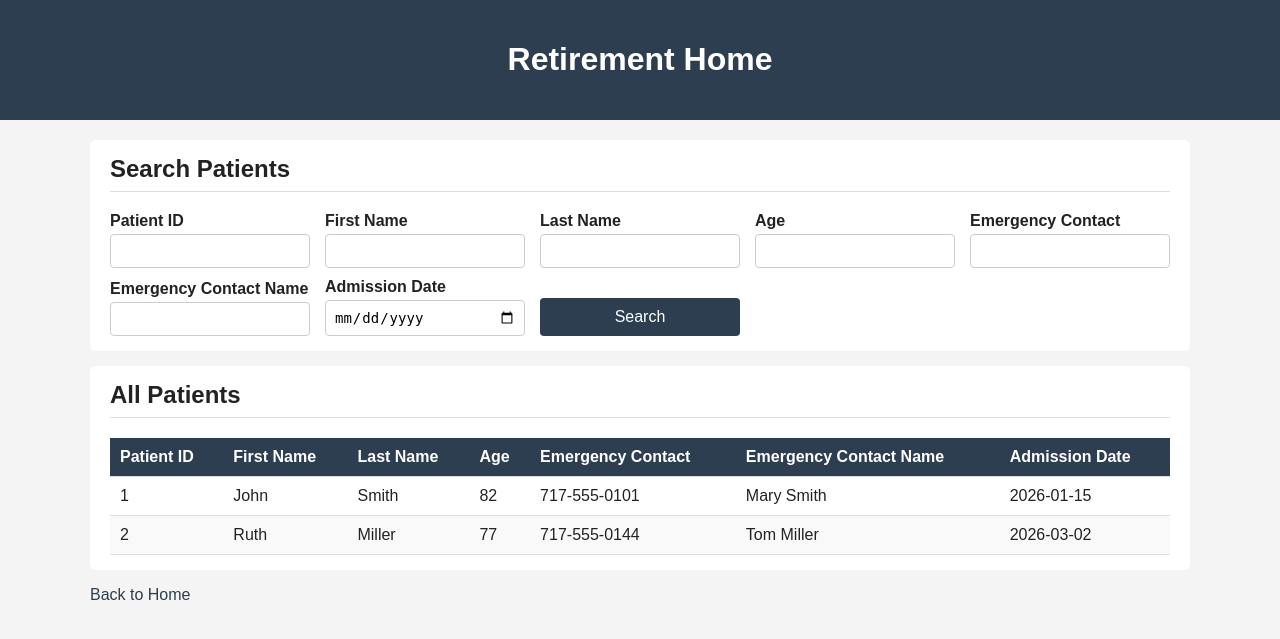
After one commit to CMervy/CSET-220-Project, a Laravel app: page /patients in a window 1280 px wide. The commit adds this page. Shown: the top 639 px of the page. Run offline with Laravel 12, Linux system fonts and the light colour scheme; parts of the project's set-up code (start-up, migrations or seed data) failed here and were passed over.

Commit message:
patients, registration approval, and roles html/css

```diff
--- a/public/css/style.css
+++ b/public/css/style.css
@@ -81,3 +81,46 @@ button {
 button:hover {
     background: #1a252f;
 }
+table {
+    width: 100%;
+    border-collapse: collapse;
+}
+
+th,
+td {
+    padding: 10px;
+    text-align: left;
+    border-bottom: 1px solid #ddd;
+}
+
+th {
+    background: #2c3e50;
+    color: white;
+}
+
+tr:nth-child(even) td {
+    background: #f9f9f9;
+}
+main.wide {
+    max-width: 1100px;
+}
+
+.search-form {
+    display: grid;
+    grid-template-columns: repeat(auto-fill, minmax(200px, 1fr));
+    gap: 10px 15px;
+    align-items: end;
+}
+
+.search-form div {
+    display: flex;
+    flex-direction: column;
+}
+
+.search-form label {
+    margin-top: 0;
+}
+
+.search-form button {
+    margin-top: 0;
+}
--- /dev/null
+++ b/resources/views/patients.blade.php
@@ -0,0 +1,90 @@
+<!DOCTYPE html>
+<html lang="en">
+<head>
+    <meta charset="UTF-8">
+    <meta name="viewport" content="width=device-width, initial-scale=1.0">
+    <title>Patients</title>
+    <link rel="stylesheet" href="{{ asset('css/style.css') }}">
+</head>
+<body>
+    <header>
+        <h1>Retirement Home</h1>
+    </header>
+
+    <main class="wide">
+        <section>
+            <h2>Search Patients</h2>
+            <form method="GET" action="/patients" class="search-form">
+                <div>
+                    <label for="patient_id">Patient ID</label>
+                    <input type="number" id="patient_id" name="patient_id">
+                </div>
+                <div>
+                    <label for="first_name">First Name</label>
+                    <input type="text" id="first_name" name="first_name">
+                </div>
+                <div>
+                    <label for="last_name">Last Name</label>
+                    <input type="text" id="last_name" name="last_name">
+                </div>
+                <div>
+                    <label for="age">Age</label>
+                    <input type="number" id="age" name="age">
+                </div>
+                <div>
+                    <label for="emergency_contact_phone">Emergency Contact</label>
+                    <input type="tel" id="emergency_contact_phone" name="emergency_contact_phone">
+                </div>
+                <div>
+                    <label for="emergency_contact_name">Emergency Contact Name</label>
+                    <input type="text" id="emergency_contact_name" name="emergency_contact_name">
+                </div>
+                <div>
+                    <label for="admission_date">Admission Date</label>
+                    <input type="date" id="admission_date" name="admission_date">
+                </div>
+                <button type="submit">Search</button>
+            </form>
+        </section>
+
+        <section>
+            <h2>All Patients</h2>
+            <table>
+                <thead>
+                    <tr>
+                        <th>Patient ID</th>
+                        <th>First Name</th>
+                        <th>Last Name</th>
+                        <th>Age</th>
+                        <th>Emergency Contact</th>
+                        <th>Emergency Contact Name</th>
+                        <th>Admission Date</th>
+                    </tr>
+                </thead>
+                <tbody>
+                    <tr>
+                        <td>1</td>
+                        <td>John</td>
+                        <td>Smith</td>
+                        <td>82</td>
+                        <td>717-555-0101</td>
+                        <td>Mary Smith</td>
+                        <td>2026-01-15</td>
+                    </tr>
+                    <tr>
+                        <td>2</td>
+                        <td>Ruth</td>
+                        <td>Miller</td>
+                        <td>77</td>
+                        <td>717-555-0144</td>
+                        <td>Tom Miller</td>
+                        <td>2026-03-02</td>
+                    </tr>
+                </tbody>
+            </table>
+        </section>
+
+        <p><a href="/">Back to Home</a></p>
+    </main>
+</body>
+</html>
--- a/routes/web.php
+++ b/routes/web.php
@@ -11,3 +11,12 @@ Route::get('/login', function () {
 Route::get('/register', function () {
     return view('register');
 });
+Route::get('/roles', function () {
+    return view('roles');
+});
+Route::get('/patients', function () {
+    return view('patients');
+});
+Route::get('/registration-approval', function () {
+    return view('registration-approval');
+});
```
Also changed, not shown: resources/views/registration-approval.blade.php (added, +50 -0 lines), resources/views/roles.blade.php (added, +66 -0 lines).
